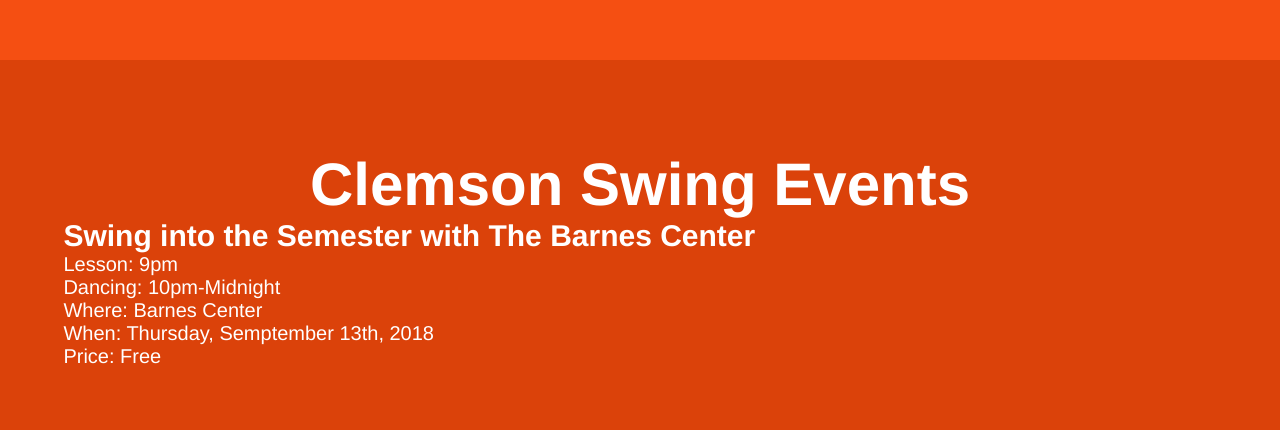
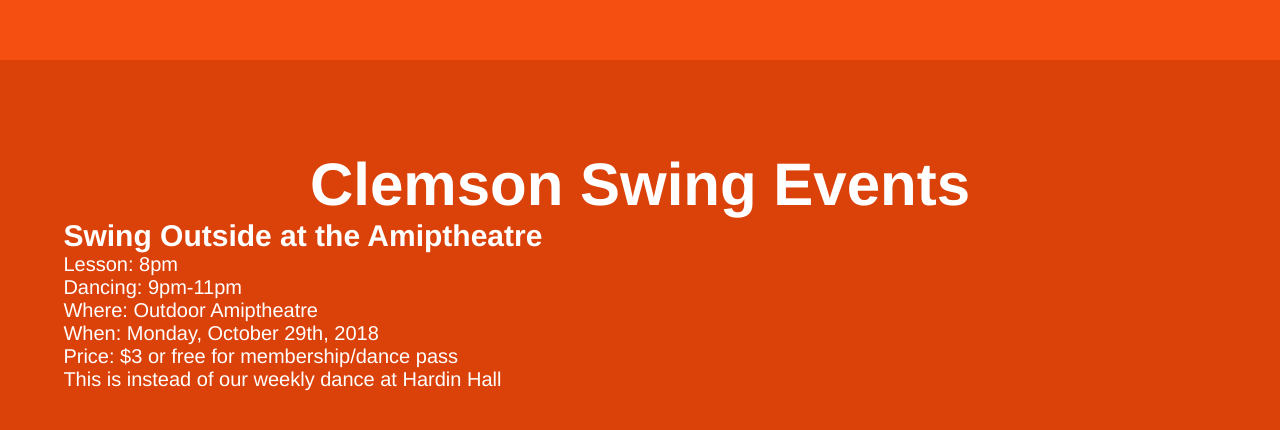
Before and after one commit to majorjoel2/cuwing-website, a plain HTML site: page index.html in a window 1280 px wide. Shown: the part 2340-2770 px from the top of the page. Drawn offline with Linux system fonts and the light colour scheme.

Commit message:
updated for 10-12-18

```diff
--- a/index.html
+++ b/index.html
@@ -6,7 +6,7 @@
 	<title>Clemson Swing</title>
 	<meta name="Keywords" content="Clemson,Clemson University,Swing,Swing Dancing,East Coast,CUSwing,Dance">
 	<meta name="Description" content="Clemson Swing Dance Club. Join us Monday nights in Hardin Hall room 232.">
-	<meta name="author" content="Joel Tanner, Kendra Russel">
+	<meta name="author" content="Joel Tanner">
 
 	<!-- Other Header Information -->
 	<link rel="icon" href="css/pic/logo.ico">
@@ -58,7 +58,7 @@
 				<h3 class="home-head">Clemson Swing Dance Club</h3>
 
 				<h1 class="home-subhead">
-					Premire Place <br>
+					Premier Place <br>
 					For Dancing <br>
 					At Clemson
 				</h1>
@@ -135,13 +135,14 @@
 		<div class="events-group row">
 
 			<div class="event-first">
-				<h4 class="event-first-header">Swing into the Semester with The Barnes Center</h4>
+				<h4 class="event-first-header">Swing Outside at the Amiptheatre</h4>
 				<p class="event-first-body">
-					Lesson: 9pm<br>
-					Dancing: 10pm-Midnight<br>
-					Where: Barnes Center<br>
-					When: Thursday, Semptember 13th, 2018<br>
-					Price: Free
+					Lesson: 8pm<br>
+					Dancing: 9pm-11pm<br>
+					Where: Outdoor Amiptheatre<br>
+					When: Monday, October 29th, 2018<br>
+					Price: $3 or free for membership/dance pass<br>
+					This is instead of our weekly dance at Hardin Hall
 				</p>
 			</div>
 		</div>
```
Also changed, not shown: robots.txt (added).
